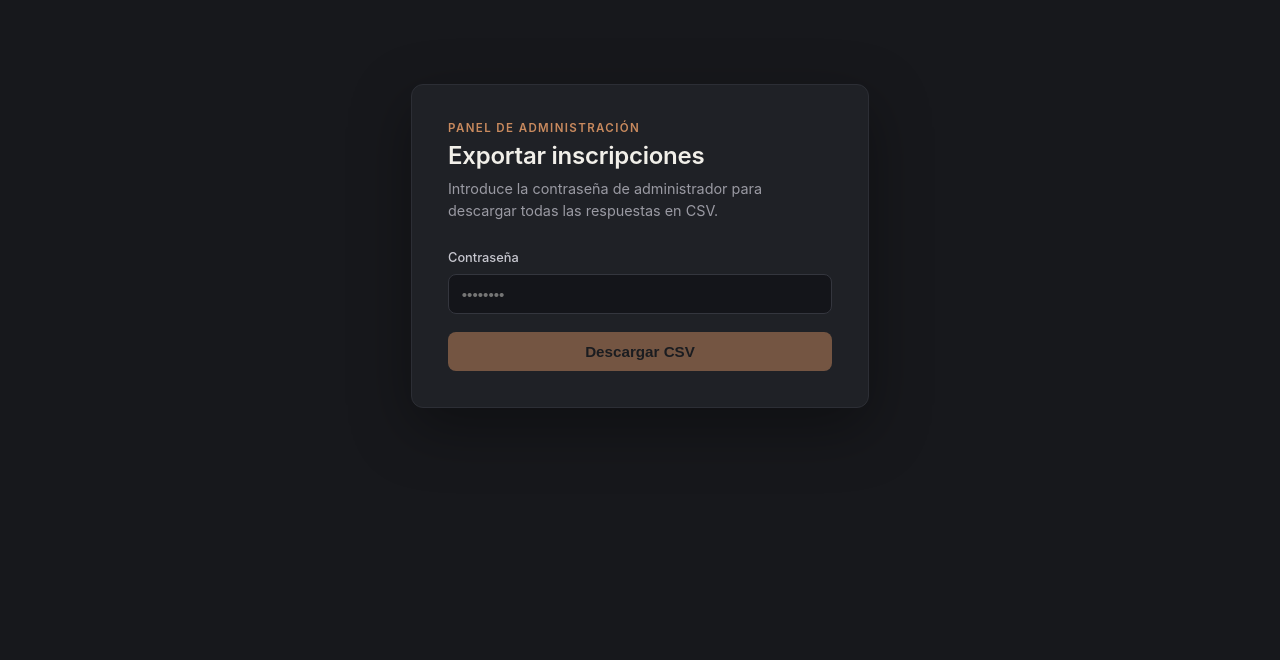
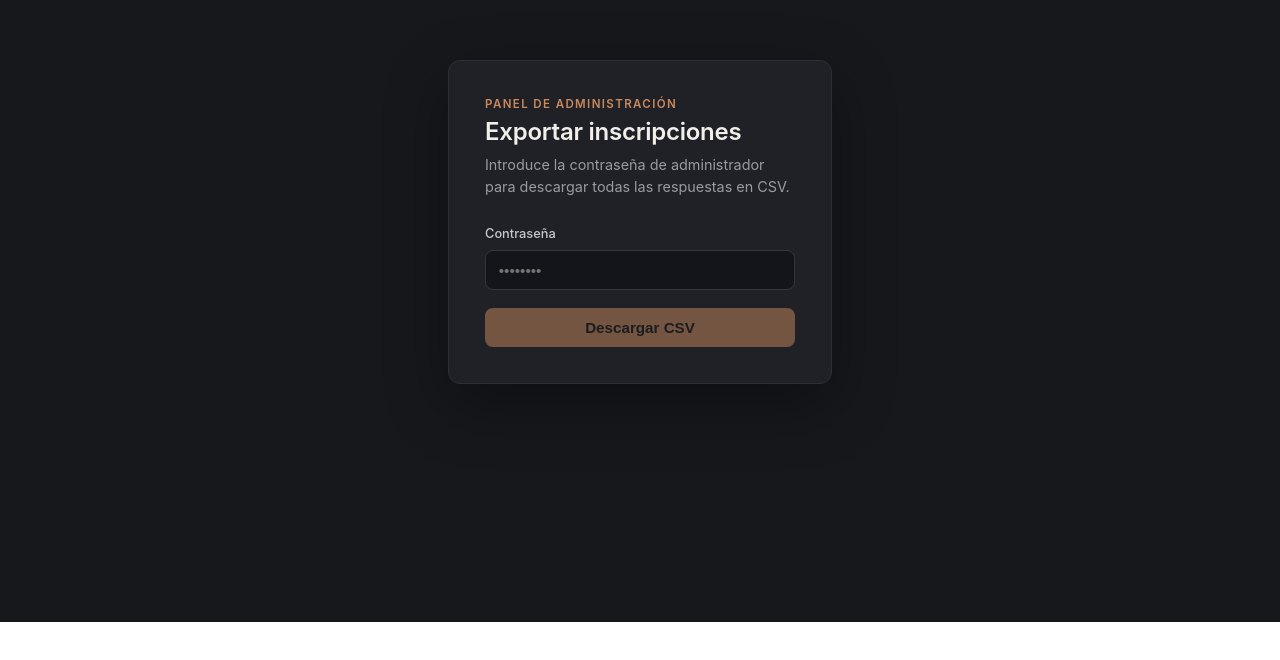
Before and after one commit to PDelos/tait-microsite, a SvelteKit app: page /export in a window 1280 px wide. Shown: the part 178-838 px from the top of the page. After the commit the page ends 800 px from the top, so only its background shows below. Built offline with nearby package versions, Linux system fonts and the light colour scheme.

Commit message:
Basic CSS logic

```diff
--- a/src/app.css
+++ b/src/app.css
@@ -0,0 +1,27 @@
+*,
+*::before,
+*::after {
+	box-sizing: border-box;
+}
+
+html,
+body {
+	height: 100%;
+	margin: 0;
+	padding: 0;
+
+	/* Hide scrollbars (Firefox / IE / Edge) */
+	scrollbar-width: none;
+	-ms-overflow-style: none;
+}
+
+/* Hide scrollbars (Chrome / Safari / WebKit) */
+html::-webkit-scrollbar,
+body::-webkit-scrollbar {
+	display: none;
+}
+
+section {
+	height: 100dvh;
+	width: 100%;
+}
--- a/src/routes/+layout.svelte
+++ b/src/routes/+layout.svelte
@@ -1,5 +1,6 @@
 <script lang="ts">
 	import favicon from '$lib/assets/logo_tait.svg';
+	import '../app.css';
 
 	let { children } = $props();
 </script>
```
Also changed, not shown: src/lib/components/Agenda.svelte (+7 -0 lines), src/lib/components/Closing.svelte (+7 -0 lines), src/lib/components/Form.svelte (+7 -0 lines), src/lib/components/Hero.svelte (+7 -0 lines), src/lib/components/Intro.svelte (+7 -0 lines), src/lib/components/Logistics.svelte (+7 -0 lines).
